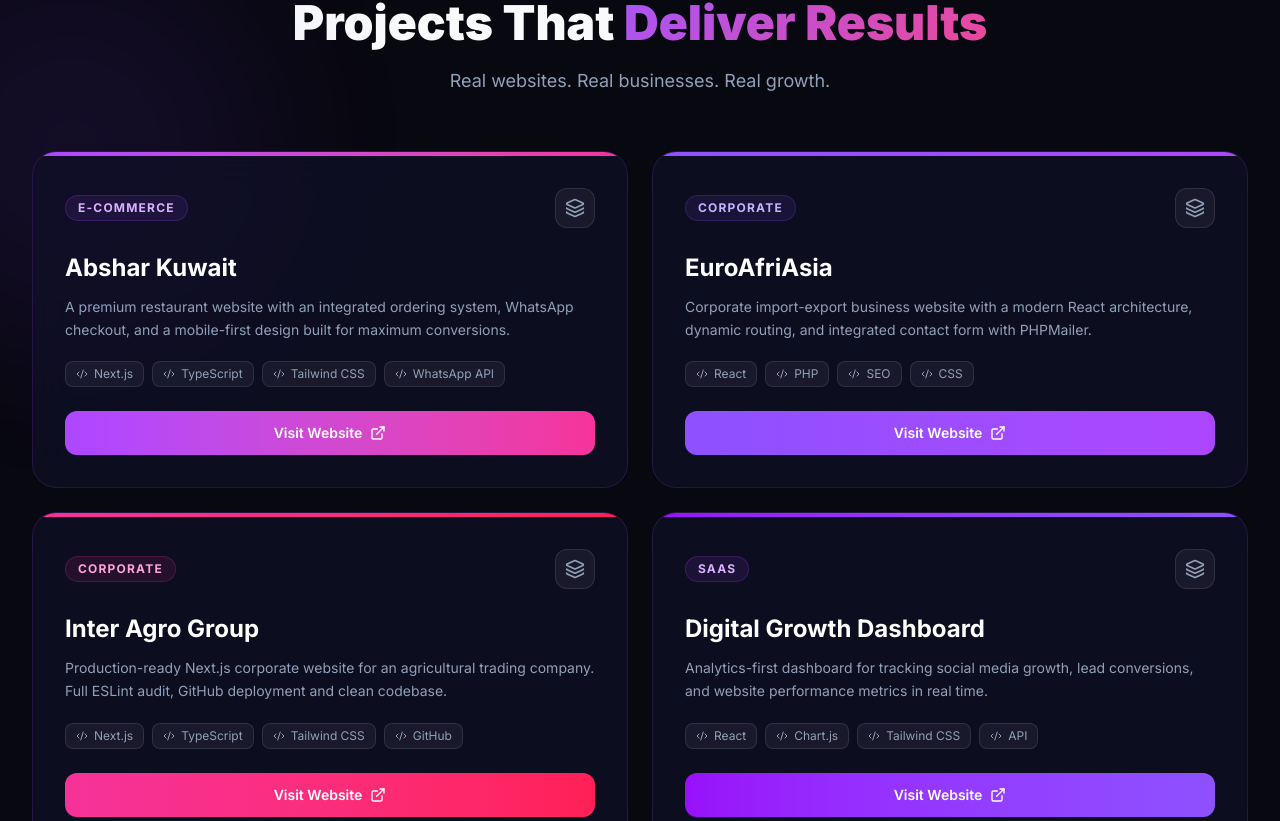
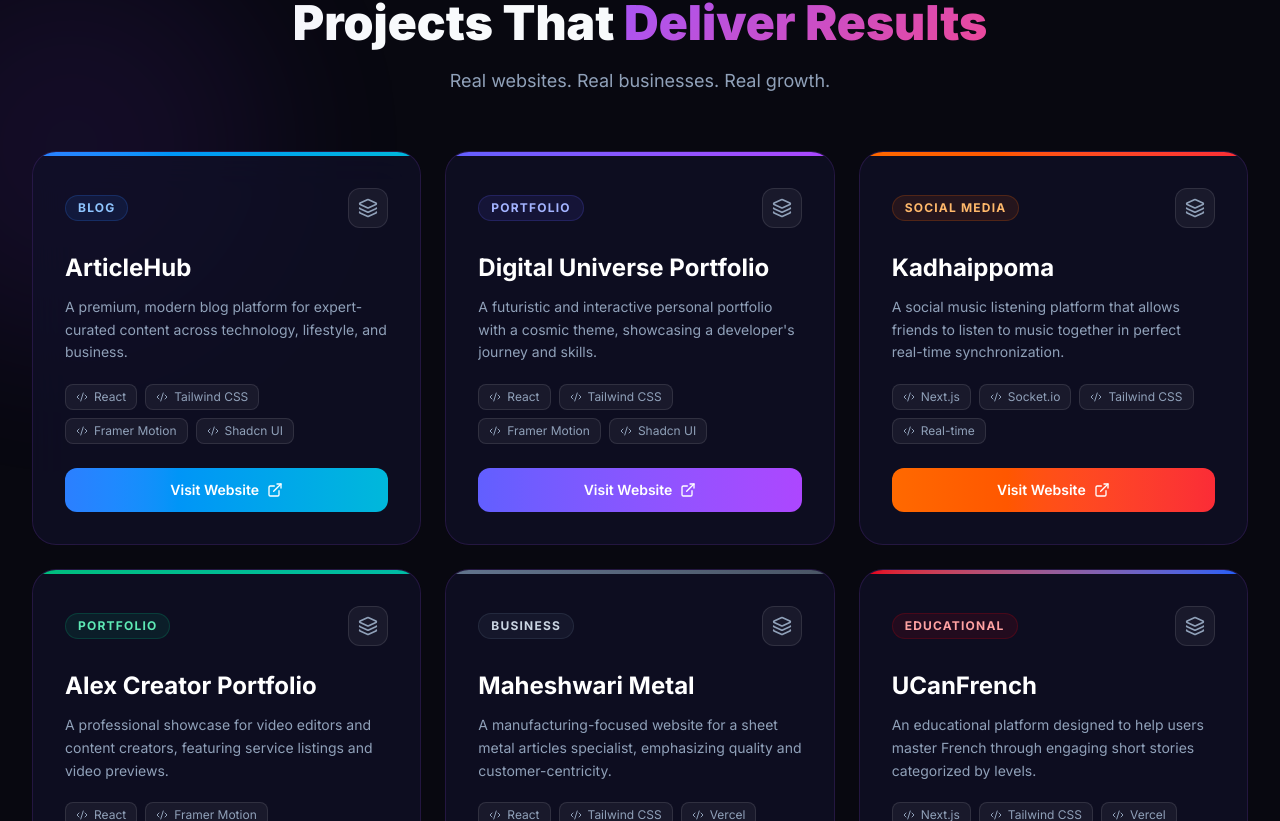
Before and after one commit to Kartikp9904/genie9.dev, a Next.js app: page / in a window 1280 px wide. Shown: the part 4459-5280 px from the top of the page. Built offline with nearby package versions, Linux system fonts and the light colour scheme.

Commit message:
Update Projects section with 7 real-world projects and 3-column grid layout

```diff
--- a/components/Projects.tsx
+++ b/components/Projects.tsx
@@ -6,56 +6,95 @@
 // ✅ ADD YOUR PROJECTS HERE DYNAMICALLY
 const projects = [
   {
-    id: "abshar-kuwait",
-    name: "Abshar Kuwait",
+    id: "article-hub",
+    name: "ArticleHub",
     description:
-      "A premium restaurant website with an integrated ordering system, WhatsApp checkout, and a mobile-first design built for maximum conversions.",
-    tags: ["Next.js", "TypeScript", "Tailwind CSS", "WhatsApp API"],
-    link: "#",
-    topBarColor: "from-purple-500 to-pink-500",
-    borderColor: "border-purple-500/20",
-    badgeStyle: "bg-purple-500/10 border-purple-500/20 text-purple-300",
-    btnStyle: "from-purple-500 to-pink-500",
-    badge: "E-Commerce",
+      "A premium, modern blog platform for expert-curated content across technology, lifestyle, and business.",
+    tags: ["React", "Tailwind CSS", "Framer Motion", "Shadcn UI"],
+    link: "https://articlesphere.lovable.app",
+    topBarColor: "from-blue-500 to-cyan-500",
+    borderColor: "border-blue-500/20",
+    badgeStyle: "bg-blue-500/10 border-blue-500/20 text-blue-300",
+    btnStyle: "from-blue-500 to-cyan-500",
+    badge: "Blog",
   },
   {
-    id: "euroafriasia",
-    name: "EuroAfriAsia",
+    id: "digital-universe",
+    name: "Digital Universe Portfolio",
     description:
-      "Corporate import-export business website with a modern React architecture, dynamic routing, and integrated contact form with PHPMailer.",
-    tags: ["React", "PHP", "SEO", "CSS"],
-    link: "#",
-    topBarColor: "from-violet-500 to-purple-500",
-    borderColor: "border-violet-500/20",
-    badgeStyle: "bg-violet-500/10 border-violet-500/20 text-violet-300",
-    btnStyle: "from-violet-500 to-purple-500",
-    badge: "Corporate",
+      "A futuristic and interactive personal portfolio with a cosmic theme, showcasing a developer's journey and skills.",
+    tags: ["React", "Tailwind CSS", "Framer Motion", "Shadcn UI"],
+    link: "https://digital-self-world.lovable.app",
+    topBarColor: "from-indigo-500 to-purple-500",
+    borderColor: "border-indigo-500/20",
+    badgeStyle: "bg-indigo-500/10 border-indigo-500/20 text-indigo-300",
+    btnStyle: "from-indigo-500 to-purple-500",
+    badge: "Portfolio",
   },
   {
-    id: "inter-agro",
-    name: "Inter Agro Group",
+    id: "kadhaippoma",
+    name: "Kadhaippoma",
     description:
-      "Production-ready Next.js corporate website for an agricultural trading company. Full ESLint audit, GitHub deployment and clean codebase.",
-    tags: ["Next.js", "TypeScript", "Tailwind CSS", "GitHub"],
-    link: "#",
-    topBarColor: "from-pink-500 to-rose-500",
-    borderColor: "border-pink-500/20",
-    badgeStyle: "bg-pink-500/10 border-pink-500/20 text-pink-300",
-    btnStyle: "from-pink-500 to-rose-500",
-    badge: "Corporate",
+      "A social music listening platform that allows friends to listen to music together in perfect real-time synchronization.",
+    tags: ["Next.js", "Socket.io", "Tailwind CSS", "Real-time"],
+    link: "https://kadhaippoma.vercel.app/",
+    topBarColor: "from-orange-500 to-red-500",
+    borderColor: "border-orange-500/20",
+    badgeStyle: "bg-orange-500/10 border-orange-500/20 text-orange-300",
+    btnStyle: "from-orange-500 to-red-500",
+    badge: "Social Media",
   },
   {
-    id: "dashboard",
-    name: "Digital Growth Dashboard",
+    id: "creator-portfolio",
+    name: "Alex Creator Portfolio",
     description:
-      "Analytics-first dashboard for tracking social media growth, lead conversions, and website performance metrics in real time.",
-    tags: ["React", "Chart.js", "Tailwind CSS", "API"],
-    link: "#",
-    topBarColor: "from-purple-600 to-violet-500",
-    borderColor: "border-purple-500/20",
-    badgeStyle: "bg-purple-500/10 border-purple-500/20 text-purple-300",
-    btnStyle: "from-purple-600 to-violet-500",
-    badge: "SaaS",
+      "A professional showcase for video editors and content creators, featuring service listings and video previews.",
+    tags: ["React", "Framer Motion", "Tailwind CSS", "Video"],
+    link: "https://creatorportfolio.lovable.app",
+    topBarColor: "from-emerald-500 to-teal-500",
+    borderColor: "border-emerald-500/20",
+    badgeStyle: "bg-emerald-500/10 border-emerald-500/20 text-emerald-300",
+    btnStyle: "from-emerald-500 to-teal-500",
+    badge: "Portfolio",
+  },
+  {
+    id: "maheshwari-metal",
+    name: "Maheshwari Metal",
+    description:
+      "A manufacturing-focused website for a sheet metal articles specialist, emphasizing quality and customer-centricity.",
+    tags: ["React", "Tailwind CSS", "Vercel", "Industrial"],
+    link: "https://maheshwarimetals.vercel.app/",
+    topBarColor: "from-slate-500 to-gray-600",
+    borderColor: "border-slate-500/20",
+    badgeStyle: "bg-slate-500/10 border-slate-500/20 text-slate-300",
+    btnStyle: "from-slate-500 to-gray-600",
+    badge: "Business",
+  },
+  {
+    id: "ucanfrench",
+    name: "UCanFrench",
+    description:
+      "An educational platform designed to help users master French through engaging short stories categorized by levels.",
+    tags: ["Next.js", "Tailwind CSS", "Vercel", "Education"],
+    link: "https://ucanfrench.com/",
+    topBarColor: "from-red-600 to-blue-600",
+    borderColor: "border-red-600/20",
+    badgeStyle: "bg-red-600/10 border-red-600/20 text-red-300",
+    btnStyle: "from-red-600 to-blue-600",
+    badge: "Educational",
+  },
+  {
+    id: "global-trade-solutions",
+    name: "Global Trade Solutions",
+    description:
+      "A premier international commerce partner specializing in agricultural commodities and supply chain logistics across 25+ countries.",
+    tags: ["Next.js", "Tailwind CSS", "B2B", "Logistics"],
+    link: "https://globaltradesolutions.vercel.app/",
+    topBarColor: "from-emerald-600 to-green-700",
+    borderColor: "border-emerald-600/20",
+    badgeStyle: "bg-emerald-600/10 border-emerald-600/20 text-emerald-300",
+    btnStyle: "from-emerald-600 to-green-700",
+    badge: "B2B Commerce",
   },
 ];
 
@@ -109,7 +148,7 @@
           initial="hidden"
           whileInView="visible"
           viewport={{ once: true }}
-          className="grid grid-cols-1 sm:grid-cols-2 gap-6"
+          className="grid grid-cols-1 sm:grid-cols-2 lg:grid-cols-3 gap-6"
         >
           {projects.map((project) => (
             <motion.article
```
